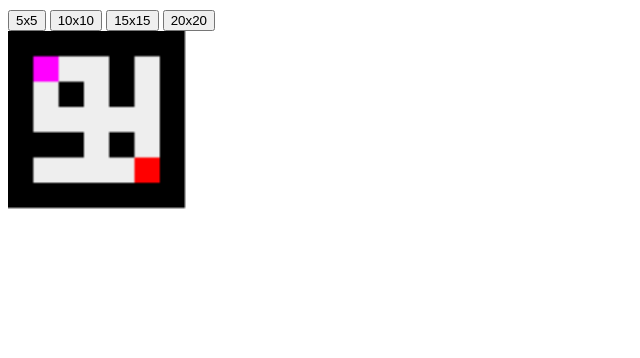
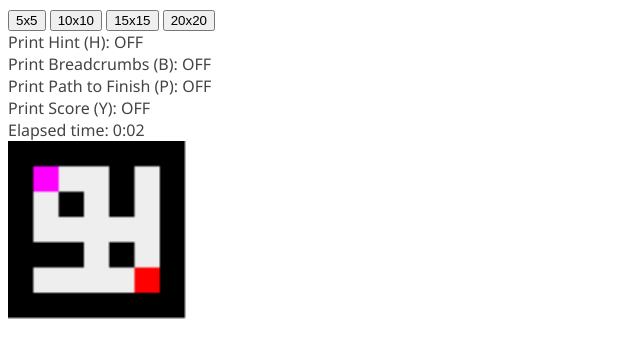
Before and after one commit to FabioCZ/UsuCs5410, a plain HTML site: page HW2/index.html in a window 1280 px wide. Both pictures are taken after a click on the button "5x5". Shown: the top 358 px of the page, without its empty margins (0-640 px from the left). Drawn offline with Linux system fonts and the light colour scheme.

Commit message:
more progress

```diff
--- a/HW2/index.html
+++ b/HW2/index.html
@@ -14,6 +14,13 @@
             <button onclick="MazeGame.Game.startGame(15)">15x15</button>
             <button onclick="MazeGame.Game.startGame(20)">20x20</button>
         </div>
+        <div id="controls">
+            <div id="hint">...</div>
+            <div id="breadCrumbs">...</div>
+            <div id="finishPath">...</div>
+            <div id="score">...</div>
+            <div id="time">...</div>
+        </div>
         <div id="gameBoard">
             <canvas id="canvas-main" width = "500" height = "500" style = "width: 100%;"></canvas>
         </div>
--- a/HW2/maze.js
+++ b/HW2/maze.js
@@ -41,11 +41,16 @@ MazeGame.Game = (function () {
 
     var elapsedTime;
     var startTime;
+
+    var printHint = false;
     var printBreadCrumbs = false;
+    var printFinishPath = false;
+    var printScore = false;
 
     function gameLoop(time) {
         elapsedTime = time - startTime;
         MazeGame.Graphics.drawMaze();
+        updateHtml();
         if(!CheckWin()){
             window.requestAnimationFrame(gameLoop);
         }
@@ -65,26 +70,43 @@ MazeGame.Game = (function () {
         else if (e.keyCode === MazeGame.KeyCode.RIGHT || e.keyCode === MazeGame.KeyCode.D || e.keyCode === MazeGame.KeyCode.L) MazeGame.mazeArray.updatePlayer(MazeGame.Direction.RIGHT);
         else if (e.keyCode === MazeGame.KeyCode.DOWN || e.keyCode === MazeGame.KeyCode.S || e.keyCode === MazeGame.KeyCode.K) MazeGame.mazeArray.updatePlayer(MazeGame.Direction.DOWN);
         else if (e.keyCode === MazeGame.KeyCode.LEFT || e.keyCode === MazeGame.KeyCode.A || e.keyCode === MazeGame.KeyCode.J) MazeGame.mazeArray.updatePlayer(MazeGame.Direction.LEFT);
-        else if (e.keyCode === MazeGame.KeyCode.H) { } //TODO print hint
+        else if (e.keyCode === MazeGame.KeyCode.H) printHint = !printHint;
         else if (e.keyCode === MazeGame.KeyCode.B) printBreadCrumbs = !printBreadCrumbs;
-        else if (e.keyCode === MazeGame.KeyCode.P) { } //TODO print path to finish
-        else if (e.keyCode === MazeGame.KeyCode.Y) { } //TODO print score
+        else if (e.keyCode === MazeGame.KeyCode.P) printFinishPath = !printFinishPath;
+        else if (e.keyCode === MazeGame.KeyCode.Y) printScore = !printScore;
 
         //gameLoop(performance.now());
     }
 
     function CheckWin(){
         if(MazeGame.mazeArray.hasWon()){
-            alert('win. Time: ' + MazeGame.Game.elapsedTime());
+            alert('win. Time: ' + millisToTimeString(MazeGame.Game.elapsedTime()));
             return true;
         }
         return false;
     }
 
+    function updateHtml(){
+        var hint = document.getElementById('hint');
+        var breadCrumbs = document.getElementById('breadCrumbs');
+        var finishPath = document.getElementById('finishPath');
+        var score = document.getElementById('score');
+        var time = document.getElementById('time');
+
+        hint.innerHTML = "Print Hint (H): " + (printHint ? "ON" : "OFF");
+        breadCrumbs.innerHTML = "Print Breadcrumbs (B): " + (printBreadCrumbs ? "ON" : "OFF");
+        finishPath.innerHTML = "Print Path to Finish (P): " + (printFinishPath ? "ON" : "OFF");
+        score.innerHTML = "Print Score (Y): " + (printScore ? ("ON, Score: " + 1) : "OFF") ;
+        time.innerHTML = "Elapsed time: " + millisToTimeString(MazeGame.Game.elapsedTime());
+    }
+
     return {
         startGame: startGame,
         elapsedTime: function(){ return elapsedTime;},
-        printBreadCrumbs: function () { return printBreadCrumbs; }
+        printHint: function () { return printHint; },
+        printBreadCrumbs: function () { return printBreadCrumbs; },
+        printFinishPath: function () { return printFinishPath; }
+        //printScore: function () { return printScore; }
     }
 } ());
 
@@ -98,6 +120,7 @@ MazeGame.Graphics = (function () {
     //
     // Place a 'clear' function on the Canvas prototype, this makes it a part
     // of the canvas, rather than making a function that calls and does it.
+    // This is taken from Dean Mathias's
     //
     //------------------------------------------------------------------
     CanvasRenderingContext2D.prototype.clear = function () {
@@ -107,11 +130,6 @@ MazeGame.Graphics = (function () {
         this.restore();
     };
 
-    //------------------------------------------------------------------
-    //
-    // Public function that allows the client code to clear the canvas.
-    //
-    //------------------------------------------------------------------
     function clear() {
         context.clear();
     }
@@ -234,6 +252,7 @@ MazeGame.mazeArray = (function () {
     }
 
     function updatePlayer(direction) {
+        if(hasWon) return;
         var newX = lastPlayerX;
         var newY = lastPlayerY;
         if (direction == MazeGame.Direction.UP) {
@@ -296,4 +315,12 @@ function randomBetween(min, max) {
     return Math.floor(Math.random() * (max - min + 1) + min);
 }
 
+function millisToTimeString(millis)
+{
+    var totalSec = Math.floor(millis / 1000);
+    var sec = totalSec % 60;
+    var min = Math.floor(totalSec / 60);
+    return min + ":" + (sec < 10 ? ("0"+sec) : sec);
+}
+
 //MazeGame.mazeArray.init(10);
```
